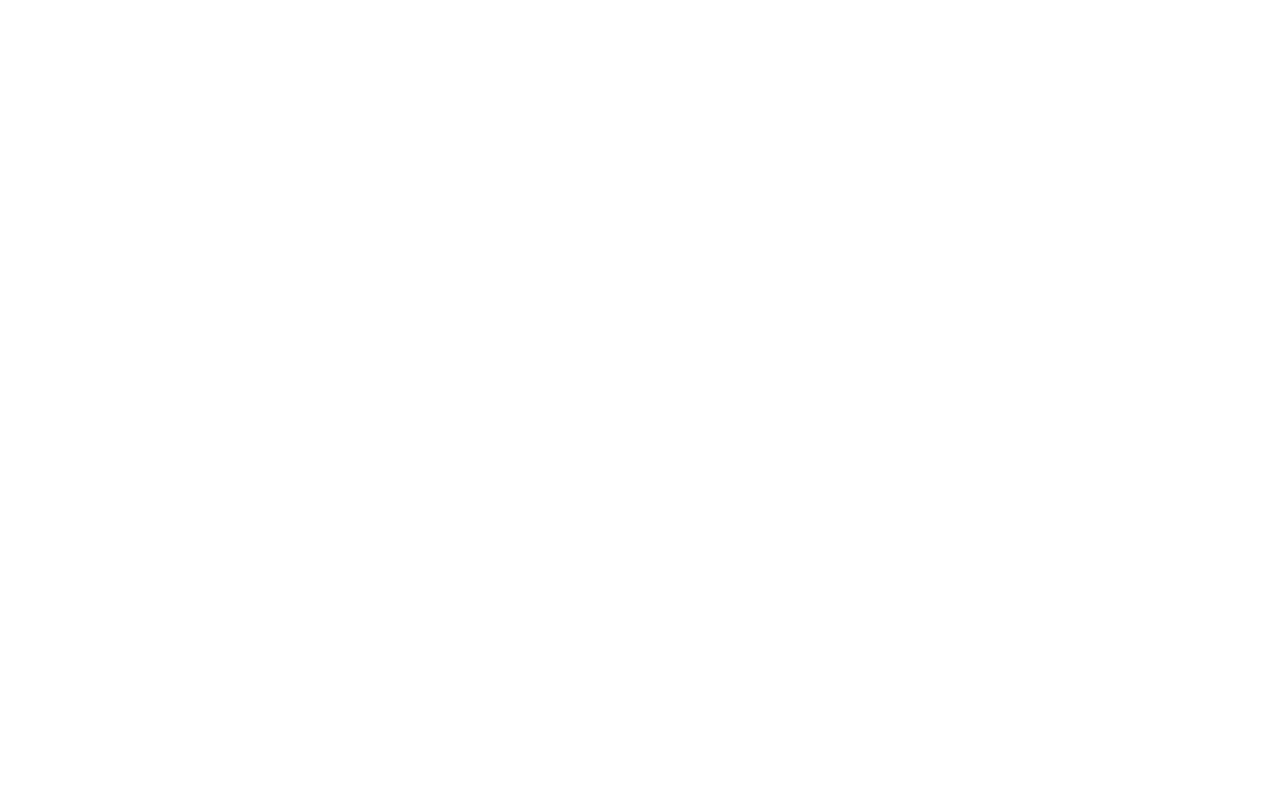
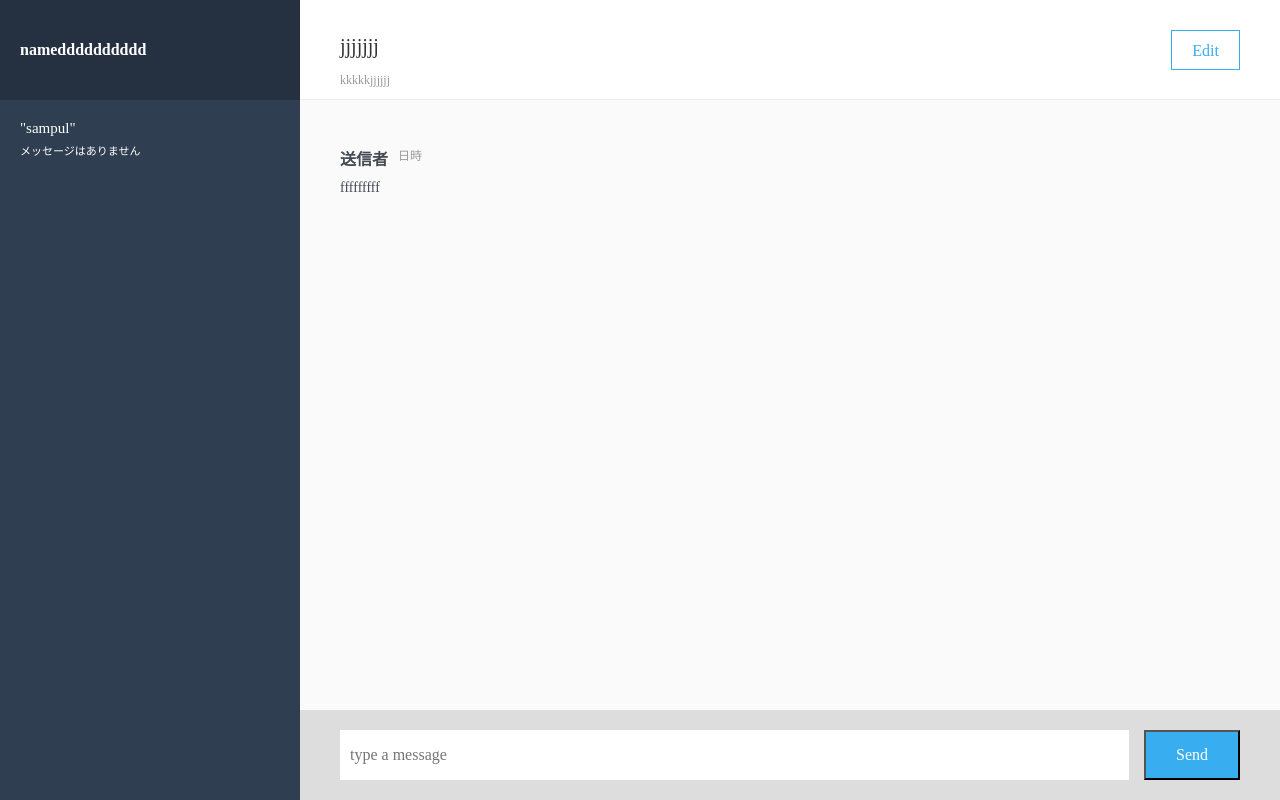
Before and after one commit to kawakami1592/chat-space, a Rails app: page / in a window 1280 px wide. Before the commit the page is empty. Run offline with Rails 7, Linux system fonts and the light colour scheme; style sheets or scripts are compiled from the project's sources; some libraries are stand-ins or nearby versions.

Commit message:
フロント作成

```diff
--- a/app/assets/stylesheets/application.scss
+++ b/app/assets/stylesheets/application.scss
@@ -1 +1,164 @@
 @import "./reset";
+@import "font-awesome-sprockets";
+@import "./font-awesome";
+
+*{
+  box-sizing: border-box;
+}
+a{
+  text-decoration: none;
+}
+.side-bar{
+  background-color: #2f3e51;
+  width: 300px;
+  color: white;
+  float: left;
+}
+.side-header{
+  height: 100px;
+  background-color: #253141;
+  display: flex;
+  align-items: center;
+  padding: 0 20px;
+
+  &__box{
+    width: 100%;
+    display: flex;
+    justify-content: space-between;
+    font-weight: bold;
+
+    &__name{
+      font-size: 16px;
+    }
+    &__menu{
+      display: flex;
+
+      li{
+        padding-left: 5px;
+      }
+    }
+  }
+}
+
+.group{
+  padding: 20px;
+  height: calc(100vh - 100px);
+
+  &__name{
+    font-size: 15px;
+  }
+  &__message{
+    font-size: 11px;
+    margin-top: 5px;
+  }
+}
+
+
+
+
+
+.chat-main{
+  width: calc(100vw - 300px);
+  float: left;
+}
+
+.chat-header{
+  height: 100px;
+  padding: 0 40px;
+  display: flex;
+  justify-content: space-between;
+  border-bottom: solid 1px #eee;
+  overflow: scroll;
+
+  &__group{
+    margin-top: 35px;
+
+    &__name {
+      font-size: 20px;
+      color: #333;
+      margin-bottom: 15px;
+    }
+    &__menber{
+      display: flex;
+      font-size: 12px;
+      color: #999999;
+    }
+  }
+  .edit-btn{
+    height: 40px;
+    line-height: 40px;
+    padding: 0 20px;
+    margin-top: 30px;
+    border: solid 1px #38aef0;
+    color: #38aef0;
+  }
+}
+
+.messages{
+  height: calc(100vh - 190px);
+  padding: 46px 40px;
+  background-color: #fafafa;
+  overflow: scroll;
+
+  .message-info{
+    display: flex;
+    margin-bottom: 10px;
+
+    &__talker{
+      color: #434a54;
+      font-size: 16px;
+      font-weight: bold;
+      margin-right: 10px;
+    }
+    &__date{
+      color: #999999;
+      font-size: 12px;
+    }
+  }
+  .message-text{
+    color: #434a54;
+    font-size: 14px;
+  }
+}
+
+.form{
+  height: 90px;
+  padding: 20px 40px;
+  background-color: #ddd;
+
+  .new-message{
+    display: flex;
+
+    .input-box{
+      position: relative;
+      width: 100%;
+
+      #message_content{
+        height: 50px;
+        width: 100%;
+        color: #434a54;
+        border-style: none;
+        padding: 0 10px;
+      }
+      .input-box__image{
+        font-size: 1.3rem;
+        position: absolute;
+        top: 10px;
+        right: 10px;
+        cursor: pointer;
+      }
+      #message_image{
+        display: none;
+      }
+    }
+    .submit-btn{
+      width: 100px;
+      height: 50px;
+      padding: 0 30px;
+      margin-left: 15px;
+      background-color: #38aef0;
+      color: white;
+      cursor: pointer;
+    }
+  }
+}
--- /dev/null
+++ b/app/views/messages/_main_chat.html.haml
@@ -0,0 +1,26 @@
+.chat-main
+  .chat-header
+    .chat-header__group
+      %h2.chat-header__group__name jjjjjjj
+      %ul.chat-header__group__menber
+        %li.chat-header__group__menber__list kkkkk
+        %li.chat-header__group__menber__list jjjjjj
+
+    =link_to "#" do
+      .edit-btn Edit
+
+  .messages
+    .message
+      .message-info
+        %p.message-info__talker 送信者
+        %p.message-info__date 日時
+      %p.message-text fffffffff
+
+  .form
+    %form.new-message{action:"#",method:"post"}
+      .input-box
+        %input{placeholder:"type a message", type:"text", name:"message", id:"message_content"}
+        %label{class:"input-box__image", for:"message_image"}
+          = icon('fas', 'image')
+        %input{class:"input-box__image__file", type:"file", name:"message-image", id:"message_image"}
+      %input{type:"submit",name:"commit",value:"Send",class:"submit-btn"}
--- /dev/null
+++ b/app/views/messages/_side_bar.html.haml
@@ -0,0 +1,15 @@
+.side-bar
+  .side-header
+    .side-header__box
+      %p.side-header__box__name namedddddddddd
+      %ul.side-header__box__menu
+        %li{class:"side-header__box__meny__new-group"}
+          = link_to "#" do
+            %i.fas.fa-pen-square
+        %li{class:"ide-header__box__meny__edit-user"}
+          = link_to "#" do
+            %i.fas.fa-cog
+
+  .group
+    %p.group__name "sampul"
+    %p.group__message メッセージはありません
--- a/app/views/messages/index.html.haml
+++ b/app/views/messages/index.html.haml
@@ -0,0 +1,3 @@
+.wrapper
+  = render "side_bar.html.haml"
+  = render "main_chat.html.haml"
```
Also changed, not shown: Gemfile, Gemfile.lock.
